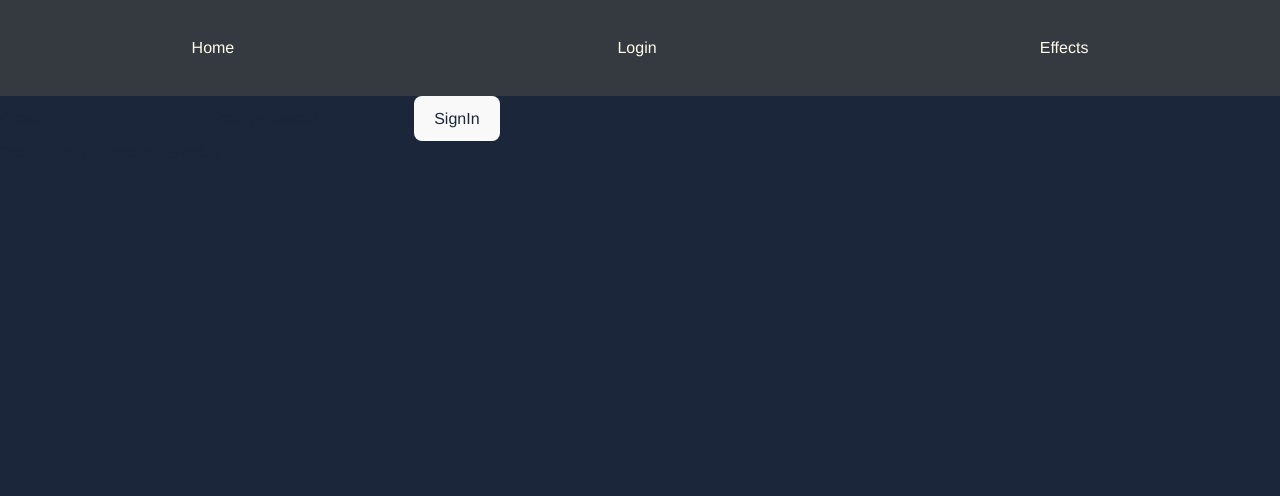
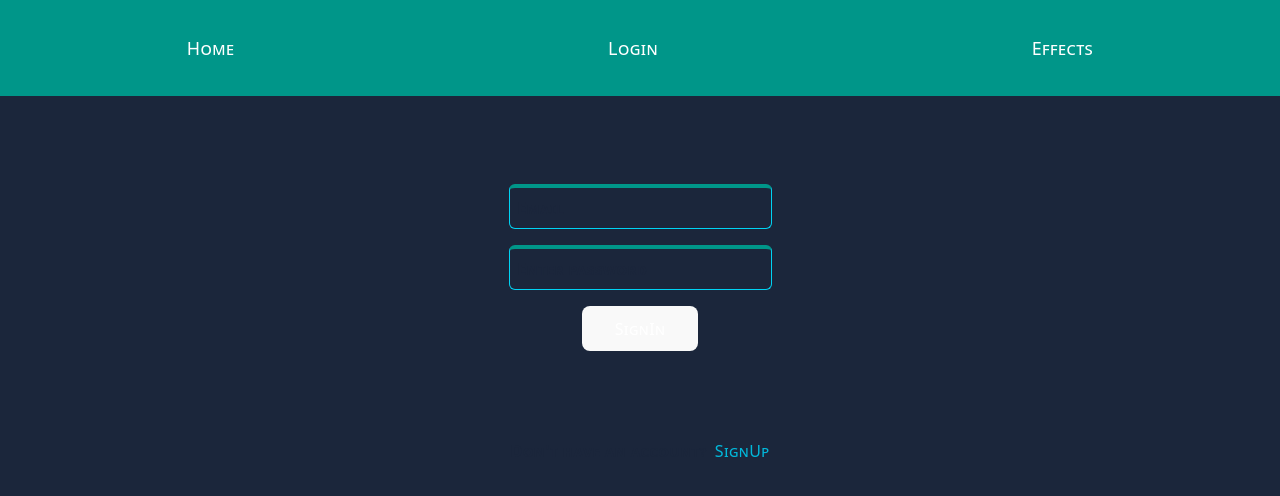
Before and after one commit to Saloni581/MiniNitro, a React (Vite) app in the folder client/: page /login in a window 1280 px wide. Shown: the top 496 px of the page. Built offline with nearby package versions, Linux system fonts and the light colour scheme; no server answers.

Commit message:
Improve auth forms (signup and signin) UI.

```diff
--- a/client/components/SignIn.tsx
+++ b/client/components/SignIn.tsx
@@ -20,7 +20,7 @@ const SignIn = ({ setUser } : SetUserProps) => {
 
     return (
         <>
-        <form onSubmit={userSignIn}>
+        <form onSubmit={userSignIn} className="auth-form">
             <input
                 type='text'
                 name="email"
@@ -39,13 +39,13 @@ const SignIn = ({ setUser } : SetUserProps) => {
             />
             <button type="submit">SignIn</button>
         </form>
-            <div>
-                <p>
-                    Don't have an account?
+            <div className="auth-div">
+                <p>Don't have an account?</p>
+                <div className="text-cyan-500">
                     <Link to="/signup">
                         SignUp
                     </Link>
-                </p>
+                </div>
             </div>
         </>
     );
--- a/client/components/SignUp.tsx
+++ b/client/components/SignUp.tsx
@@ -18,10 +18,10 @@ const SignUp = ({ setUser }: SetUserProps) => {
 
     return (
         <>
-        <form onSubmit={userSignUp}>
+        <form onSubmit={userSignUp} className="auth-form">
             <input
                 type="text"
-                placeholder="enter a unique userName"
+                placeholder="enter a unique username"
                 name="userName"
                 value={userName}
                 onChange={(e) => setUserName(e.target.value)}
@@ -41,13 +41,13 @@ const SignUp = ({ setUser }: SetUserProps) => {
             />
             <button type="submit">Sign Up</button>
         </form>
-        <div>
-            <p>
-                Already Have an account?
+        <div className="auth-div">
+            <p>Already Have an account?</p>
+            <div className="text-cyan-500">
                 <Link to="/login">
                     SignIn
                 </Link>
-            </p>
+            </div>
         </div>
         </>
     );
--- a/client/src/index.css
+++ b/client/src/index.css
@@ -1,12 +1,12 @@
 @import 'tailwindcss';
 
 :root {
-  font-family: Segoe UI Symbol system-ui, Avenir, Helvetica, Arial, sans-serif;
+  font-family: system-ui, Avenir, Helvetica, Arial, sans-serif;
   line-height: 1.5;
   font-weight: 400;
 
   color-scheme: light dark;
-  color: #1a1a1a;
+  color: teal;
   background-color: #ffffff;
 
   font-synthesis: none;
@@ -21,7 +21,7 @@ a {
   text-decoration: none;
 }
 a:hover {
-  color: #d2d0ba;
+  color: #006d77;
 }
 
 body {
@@ -37,11 +37,13 @@ h1 {
 button {
   border-radius: 8px;
   border: 1px solid transparent;
-  padding: 0.6em 1.2em;
+  padding: 0.6em 2rem;
+  white-space: nowrap;
   font-size: 1em;
   font-weight: 500;
   font-family: inherit;
-  background-color: #1a1a1a;
+  color: #ffffff;
+  background-color: teal;
   cursor: pointer;
   transition: border-color 0.25s;
 }
@@ -67,24 +69,48 @@ button:focus-visible {
 }
 
 @layer utilities {
+
+  body {
+    @apply font-sans font-stretch-ultra-condensed font-semibold tracking-wide [font-variant-caps:small-caps];
+  }
+
   .navbar {
-    @apply flex justify-around items-center bg-[#343a40] h-24 text-amber-50;
+    @apply flex justify-around items-center bg-teal-600 h-24 text-white text-lg;
   }
+
+  .auth-form {
+    @apply flex flex-col gap-4 place-items-center p-22
+  }
+
+  .auth-form input {
+    @apply border border-cyan-400 border-t-4 border-t-teal-600 rounded-md p-2 outline-none focus:outline-none
+    focus:ring-2 focus:ring-teal-600 focus:border-t-cyan-800;
+  }
+
+  .auth-div {
+    @apply flex flex-col md:flex-row gap-2 justify-center items-center;
+  }
+
   .profile-form {
     @apply flex flex-col m-24 gap-4
   }
+
   .identity {
     @apply flex flex-col gap-2
   }
+
   .identity input {
     @apply flex m-2 bg-white text-black font-bold
   }
+
   .identity textarea {
     @apply flex bg-white text-black resize-none font-semibold
   }
+
   .visuals div {
     @apply flex flex-col gap-2
   }
+
   .avatar-input {
     @apply bg-blue-950 text-white
   }
```
